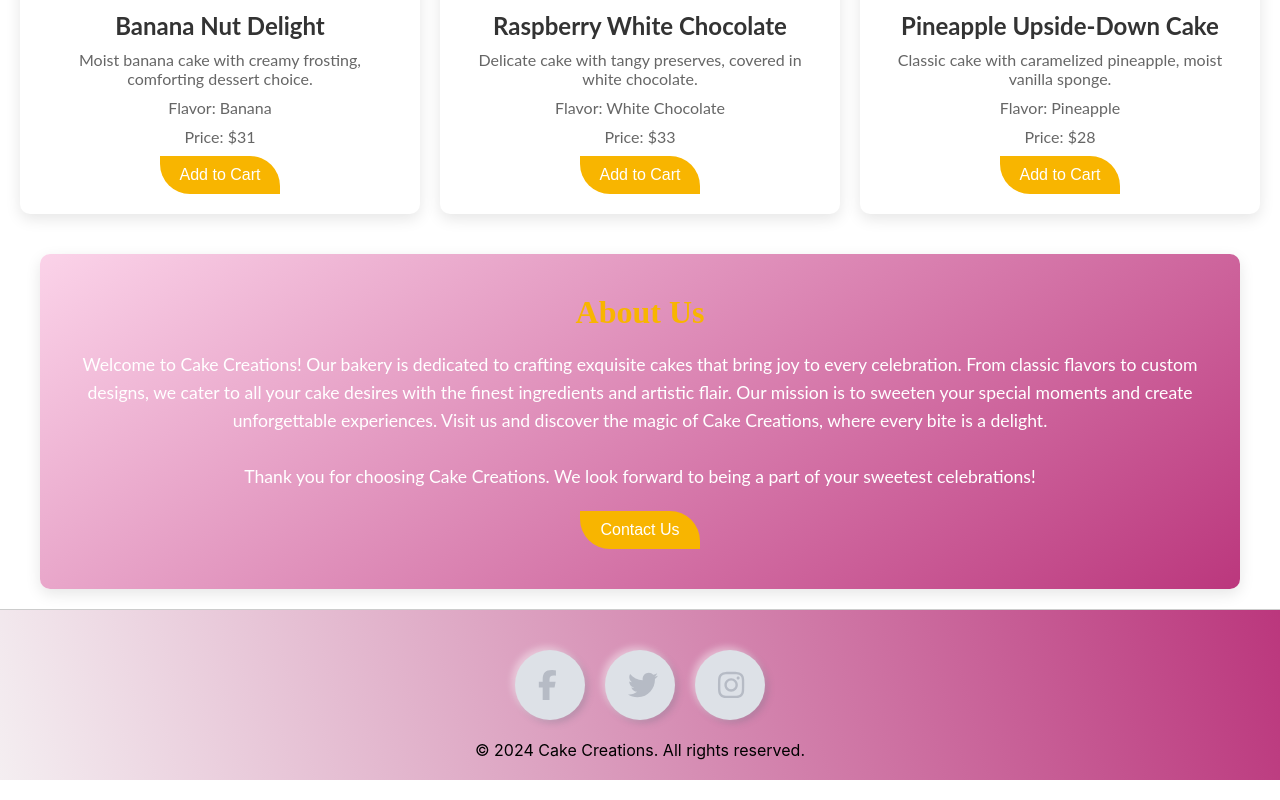
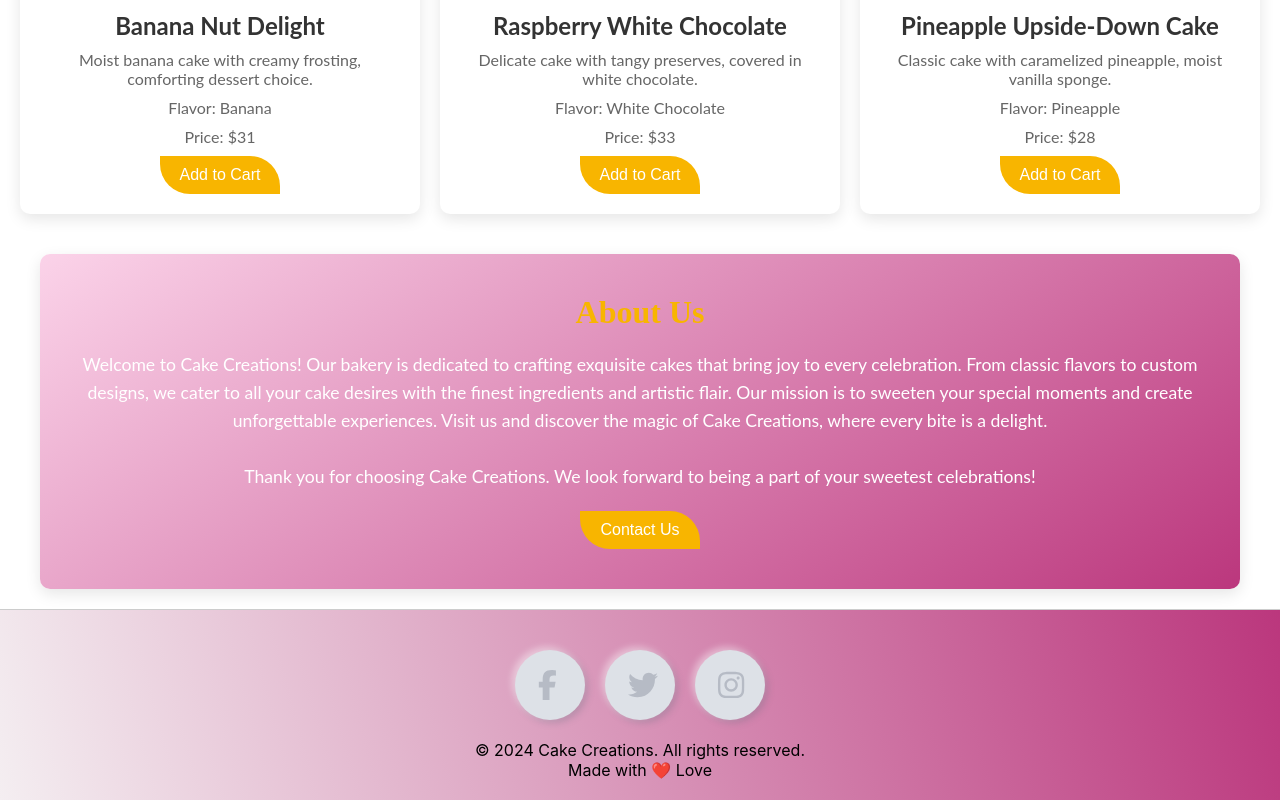
Before and after one commit to pranjalee30/cake, a React (Create React App) app: page / in a window 1280 px wide. Shown: the part 2717-3517 px from the top of the page. Built offline with nearby package versions, Linux system fonts and the light colour scheme.

Commit message:
added footer data

```diff
--- a/src/components/Footer.js
+++ b/src/components/Footer.js
@@ -12,6 +12,7 @@ function Footer() {
         <li><a href="#"><FontAwesomeIcon icon={faInstagram} /></a></li>
       </div>
       <p className="copyright">&copy; 2024 Cake Creations. All rights reserved.</p>
+      <p className="copyright">Made with ❤️ Love</p>
     </footer>
   );
 }
```
